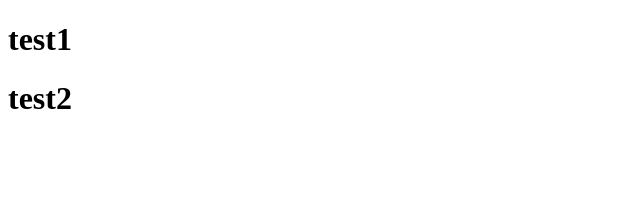
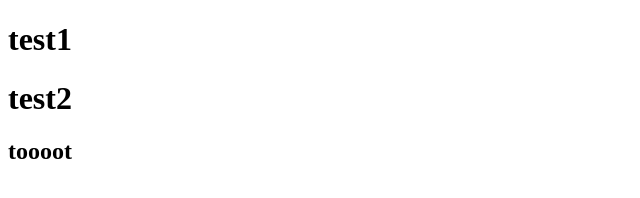
Before and after one commit to shoog-22/techcampus-one, a plain HTML site: page index.html in a window 1280 px wide. Shown: the full height of the page, 0-640 px from the left. Drawn offline with Linux system fonts and the light colour scheme.

Commit message:
add new lint

```diff
--- a/index.html
+++ b/index.html
@@ -6,5 +6,7 @@
 <body>
 <h1>test1</h1>
 <h1>test2</h1>
+<h2>toooot</h2>
+
 </body>
 </html>
```
